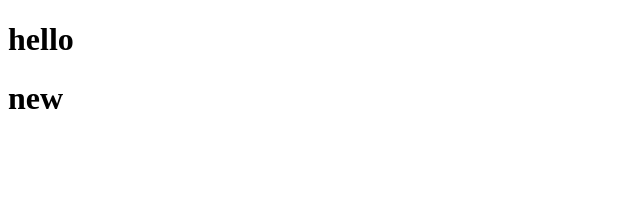
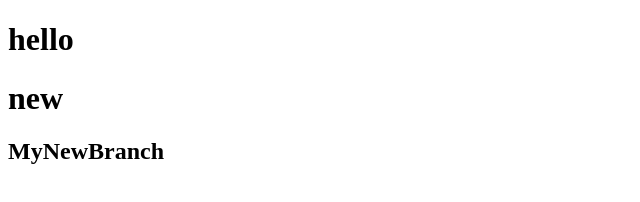
Before and after one commit to Hipequiye/TP-GIT, a plain HTML site: page index.html in a window 1280 px wide. Shown: the whole page, without its empty margins (0-640 px from the left). Drawn offline with Linux system fonts and the light colour scheme.

Commit message:
A little message

```diff
--- a/index.html
+++ b/index.html
@@ -9,5 +9,6 @@
 <body>
     <h1>hello</h1>
        <h1>new</h1>
+       <h2>MyNewBranch</h2>
 </body>
 </html>
```
